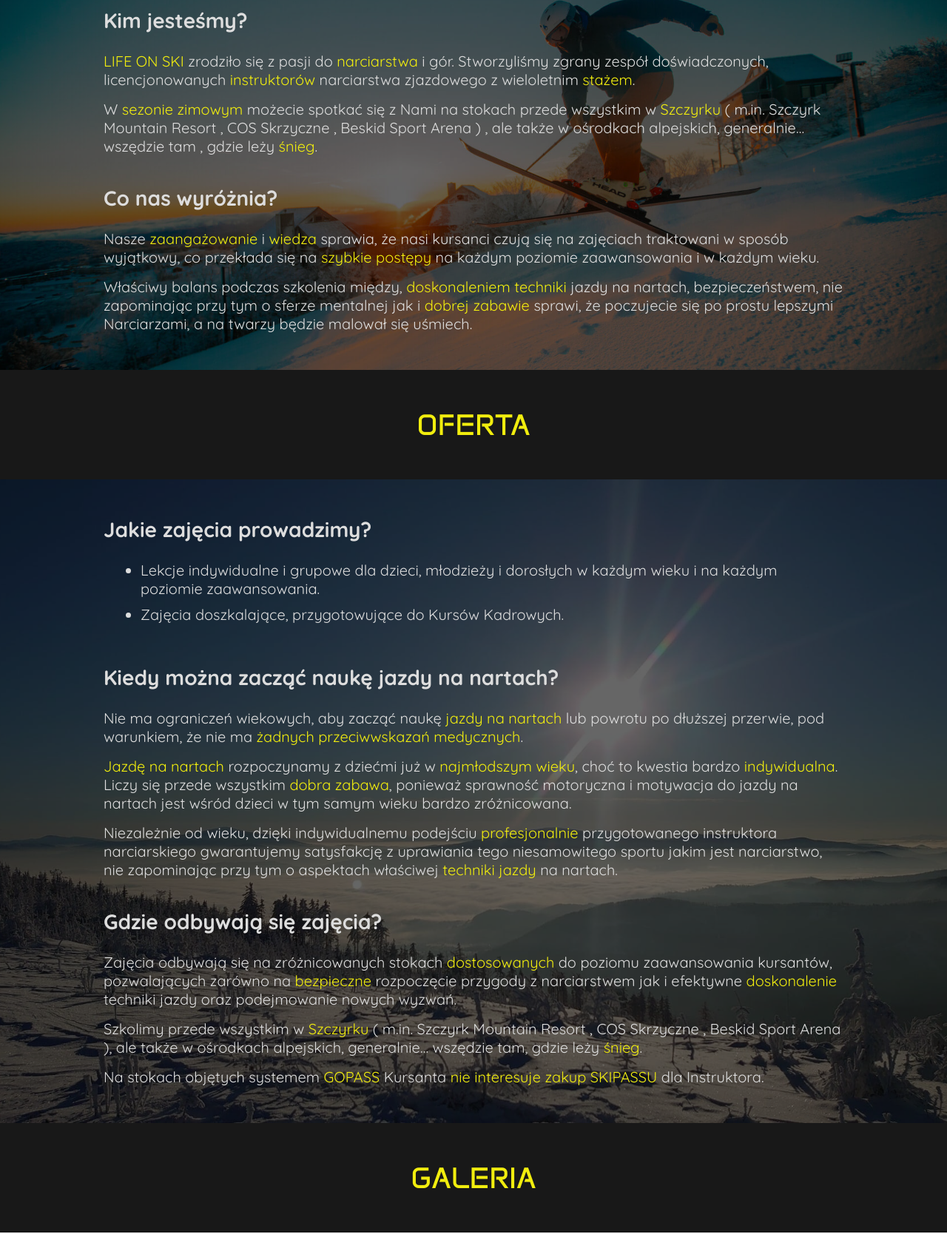
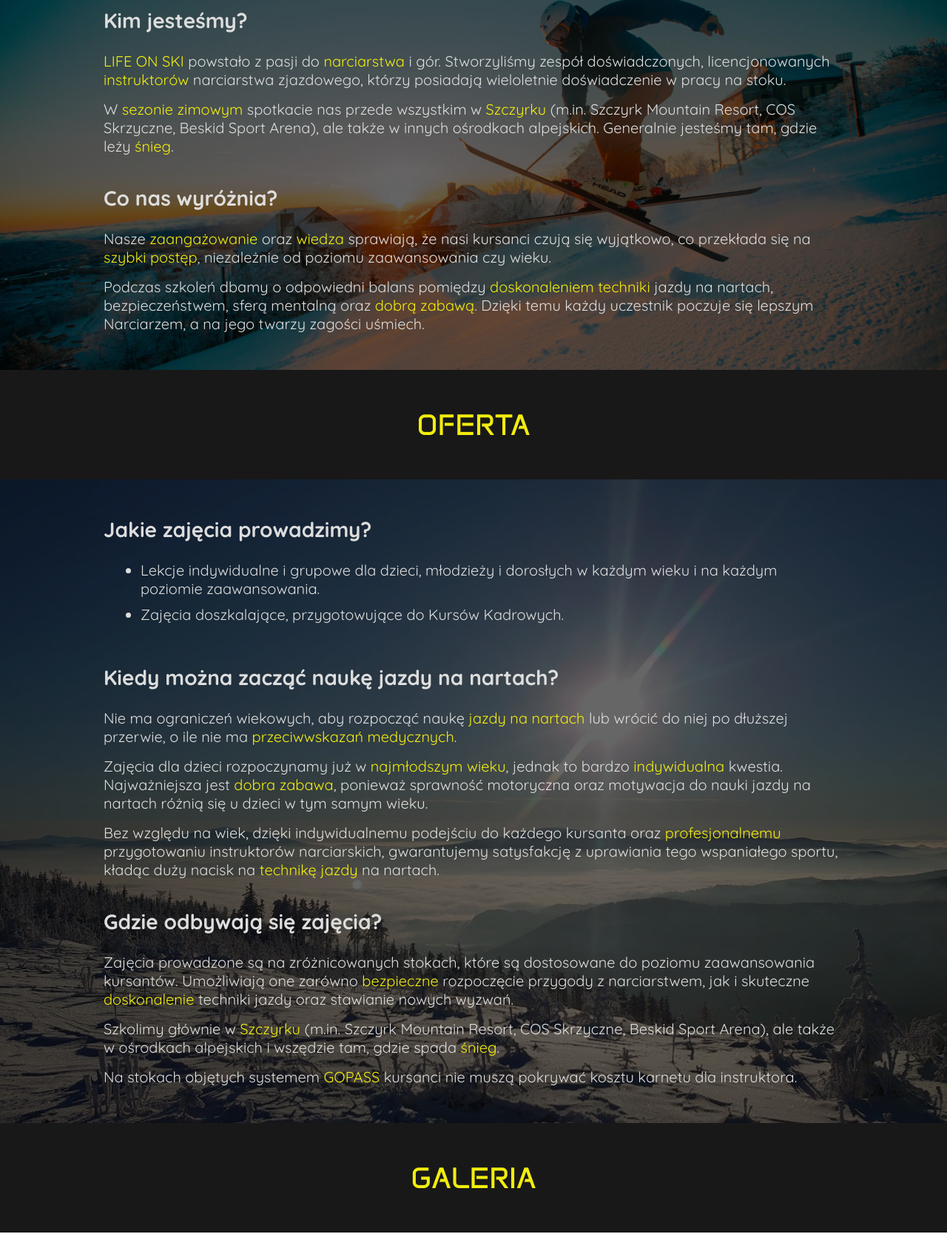
Before and after one commit to llgor34/life-on-ski, a plain HTML site: page index.html in a window 1280 px wide. Shown: the part 1098-2766 px from the top of the page at 74% size. Drawn offline with Linux system fonts and the light colour scheme.

Commit message:
poprawa tekstu na stronie

```diff
--- a/index.html
+++ b/index.html
@@ -65,13 +65,13 @@
                     <img src="./img/background/background1.jpg" alt="góry" />
                     <section>
                         <h3 class="no-padding-top">Kim jesteśmy?</h3>
-                        <p><strong>LIFE ON SKI</strong> zrodziło się z pasji do <strong>narciarstwa</strong> i gór. Stworzyliśmy zgrany zespół doświadczonych, licencjonowanych <strong>instruktorów</strong> narciarstwa zjazdowego z wieloletnim <strong>stażem</strong>.</p>
-                        <p>W <strong>sezonie zimowym</strong> możecie spotkać się z Nami na stokach przede wszystkim w <strong>Szczyrku</strong> ( m.in. Szczyrk Mountain Resort , COS Skrzyczne , Beskid Sport Arena ) , ale także w ośrodkach alpejskich, generalnie… wszędzie tam , gdzie leży <strong>śnieg</strong>.</p>
+                        <p><strong>LIFE ON SKI</strong> powstało z pasji do <strong>narciarstwa</strong> i gór. Stworzyliśmy zespół doświadczonych, licencjonowanych <strong>instruktorów</strong> narciarstwa zjazdowego, którzy posiadają wieloletnie doświadczenie w pracy na stoku.</p>
+                        <p>W <strong>sezonie zimowym</strong> spotkacie nas przede wszystkim w <strong>Szczyrku</strong> (m.in. Szczyrk Mountain Resort, COS Skrzyczne, Beskid Sport Arena), ale także w innych ośrodkach alpejskich. Generalnie jesteśmy tam, gdzie leży <strong>śnieg</strong>.</p>
                     </section>
                     <section>
                         <h3>Co nas wyróżnia?</h3>
-                        <p>Nasze <strong>zaangażowanie</strong> i <strong>wiedza</strong> sprawia, że nasi kursanci czują się na zajęciach traktowani w sposób wyjątkowy, co przekłada się na <strong>szybkie postępy</strong> na każdym poziomie zaawansowania i w każdym wieku.</p>
-                        <p>Właściwy balans podczas szkolenia między, <strong>doskonaleniem techniki</strong> jazdy na nartach, bezpieczeństwem, nie zapominając przy tym o sferze mentalnej jak i <strong>dobrej zabawie</strong> sprawi, że poczujecie się po prostu lepszymi Narciarzami, a na twarzy będzie malował się uśmiech.</p>
+                        <p>Nasze <strong>zaangażowanie</strong> oraz <strong>wiedza</strong> sprawiają, że nasi kursanci czują się wyjątkowo, co przekłada się na <strong>szybki postęp</strong>, niezależnie od poziomu zaawansowania czy wieku.</p>
+                        <p>Podczas szkoleń dbamy o odpowiedni balans pomiędzy <strong>doskonaleniem techniki</strong> jazdy na nartach, bezpieczeństwem, sferą mentalną oraz <strong>dobrą zabawą</strong>. Dzięki temu każdy uczestnik poczuje się lepszym Narciarzem, a na jego twarzy zagości uśmiech.</p>
                     </section>
                 </article>
             </section>
@@ -89,15 +89,15 @@
                     </section>
                     <section>
                         <h3>Kiedy można zacząć naukę jazdy na nartach?</h3>
-                        <p>Nie ma ograniczeń wiekowych, aby zacząć naukę <strong>jazdy na nartach</strong> lub powrotu po dłuższej przerwie, pod warunkiem, że nie ma <strong>żadnych przeciwwskazań medycznych</strong>.</p>
-                        <p><strong>Jazdę na nartach</strong> rozpoczynamy z dziećmi już w <strong>najmłodszym wieku</strong>, choć to kwestia bardzo <strong>indywidualna</strong>. Liczy się przede wszystkim <strong>dobra zabawa</strong>, ponieważ sprawność motoryczna i motywacja do jazdy na nartach jest wśród dzieci w tym samym wieku bardzo zróżnicowana.</p>
-                        <p>Niezależnie od wieku, dzięki indywidualnemu podejściu <strong>profesjonalnie</strong> przygotowanego instruktora narciarskiego gwarantujemy satysfakcję z uprawiania tego niesamowitego sportu jakim jest narciarstwo, nie zapominając przy tym o aspektach właściwej <strong>techniki jazdy</strong> na nartach.</p>
+                        <p>Nie ma ograniczeń wiekowych, aby rozpocząć naukę <strong>jazdy na nartach</strong> lub wrócić do niej po dłuższej przerwie, o ile nie ma <strong>przeciwwskazań medycznych</strong>.</p>
+                        <p>Zajęcia dla dzieci rozpoczynamy już w <strong>najmłodszym wieku</strong>, jednak to bardzo <strong>indywidualna</strong> kwestia. Najważniejsza jest <strong>dobra zabawa</strong>, ponieważ sprawność motoryczna oraz motywacja do nauki jazdy na nartach różnią się u dzieci w tym samym wieku.</p>
+                        <p>Bez względu na wiek, dzięki indywidualnemu podejściu do każdego kursanta oraz <strong>profesjonalnemu</strong> przygotowaniu instruktorów narciarskich, gwarantujemy satysfakcję z uprawiania tego wspaniałego sportu, kładąc duży nacisk na <strong>technikę jazdy</strong> na nartach.</p>
                     </section>
                     <section>
                         <h3>Gdzie odbywają się zajęcia?</h3>
-                        <p>Zajęcia odbywają się na zróżnicowanych stokach <strong>dostosowanych</strong> do poziomu zaawansowania kursantów, pozwalających zarówno na <strong>bezpieczne</strong> rozpoczęcie przygody z narciarstwem jak i efektywne <strong>doskonalenie</strong> techniki jazdy oraz podejmowanie nowych wyzwań.</p>
-                        <p>Szkolimy przede wszystkim w <strong>Szczyrku</strong> ( m.in. Szczyrk Mountain Resort , COS Skrzyczne , Beskid Sport Arena ), ale także w ośrodkach alpejskich, generalnie… wszędzie tam, gdzie leży <strong>śnieg</strong>.</p>
-                        <p>Na stokach objętych systemem <strong>GOPASS</strong> Kursanta <strong>nie interesuje zakup SKIPASSU</strong> dla Instruktora.</p>
+                        <p>Zajęcia prowadzone są na zróżnicowanych stokach, które są dostosowane do poziomu zaawansowania kursantów. Umożliwiają one zarówno <strong>bezpieczne</strong> rozpoczęcie przygody z narciarstwem, jak i skuteczne <strong>doskonalenie</strong> techniki jazdy oraz stawianie nowych wyzwań.</p>
+                        <p>Szkolimy głównie w <strong>Szczyrku</strong> (m.in. Szczyrk Mountain Resort, COS Skrzyczne, Beskid Sport Arena), ale także w ośrodkach alpejskich i wszędzie tam, gdzie spada <strong>śnieg</strong>.</p>
+                        <p>Na stokach objętych systemem <strong>GOPASS</strong> kursanci nie muszą pokrywać kosztu karnetu dla instruktora.</p>
                     </section>
                 </article>
             </section>
```
